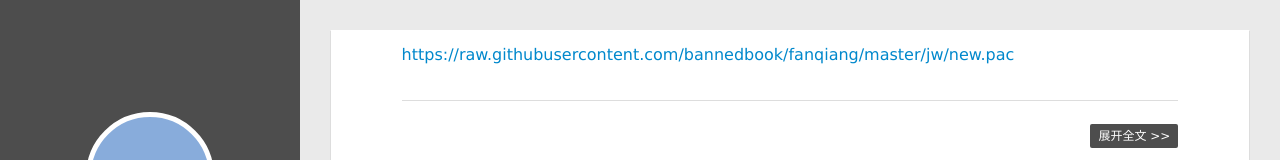
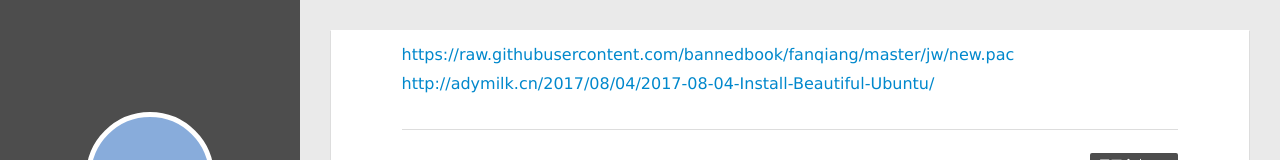
Before and after one commit to ainidexiaohei/ainidexiaohei.github.io, a plain HTML site: page index.html in a window 1280 px wide. Shown: the top 160 px of the page. Drawn offline with Linux system fonts and the light colour scheme; no server answers.

Commit message:
Site updated: 2017-08-10 17:00:22

```diff
--- a/index.html
+++ b/index.html
@@ -156,7 +156,7 @@
 
     <div class="article-entry" itemprop="articleBody">
 
-        <p><a href="https://raw.githubusercontent.com/bannedbook/fanqiang/master/jw/new.pac" target="_blank" rel="external">https://raw.githubusercontent.com/bannedbook/fanqiang/master/jw/new.pac</a></p>
+        <p><a href="https://raw.githubusercontent.com/bannedbook/fanqiang/master/jw/new.pac" target="_blank" rel="external">https://raw.githubusercontent.com/bannedbook/fanqiang/master/jw/new.pac</a><br><a href="http://adymilk.cn/2017/08/04/2017-08-04-Install-Beautiful-Ubuntu/" target="_blank" rel="external">http://adymilk.cn/2017/08/04/2017-08-04-Install-Beautiful-Ubuntu/</a></p>
 
 
 
```
Also changed, not shown: 2017/07/25/随笔/index.html (+5 -5 lines).
